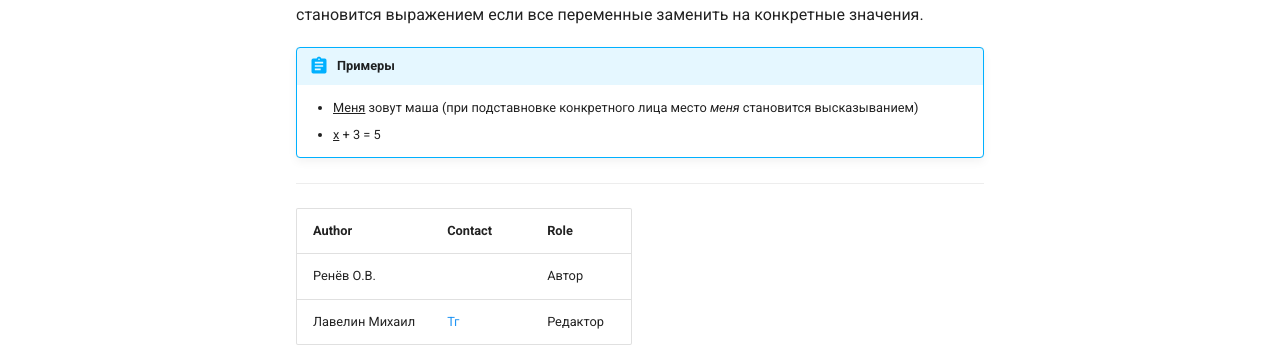
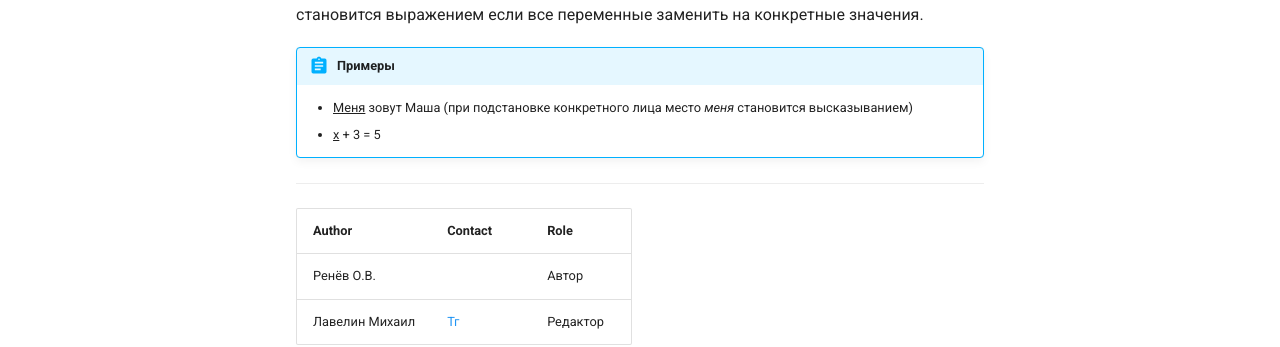
Before and after one commit to 30spb/Alexandria30, an MkDocs documentation site: the page built from docs/algebra/logic/math_logic_elements.md, in a window 1280 px wide. Shown: the part 472-819 px from the top of the page. Built offline with MkDocs 1.6.1 and Material for MkDocs 9.7.7, drawn with Linux system fonts in a browser that asks for light colours; comment, search, counter and statistics services are not loaded.

Commit message:
Фикс ошибок

```diff
--- a/docs/algebra/logic/math_logic_elements.md
+++ b/docs/algebra/logic/math_logic_elements.md
@@ -12,7 +12,7 @@
 
 !!! abstract "Примеры"
 
-    - <u>Меня</u> зовут маша (при подставновке конкретного лица место *меня* становится высказыванием)<br>
+    - <u>Меня</u> зовут Маша (при подстановке конкретного лица место *меня* становится высказыванием)<br>
     - <u>x</u> + 3 = 5 <br>
 
 ---
```
Also changed, not shown: docs/algebra/logic/logic_operations.md (+2 -2 lines).
